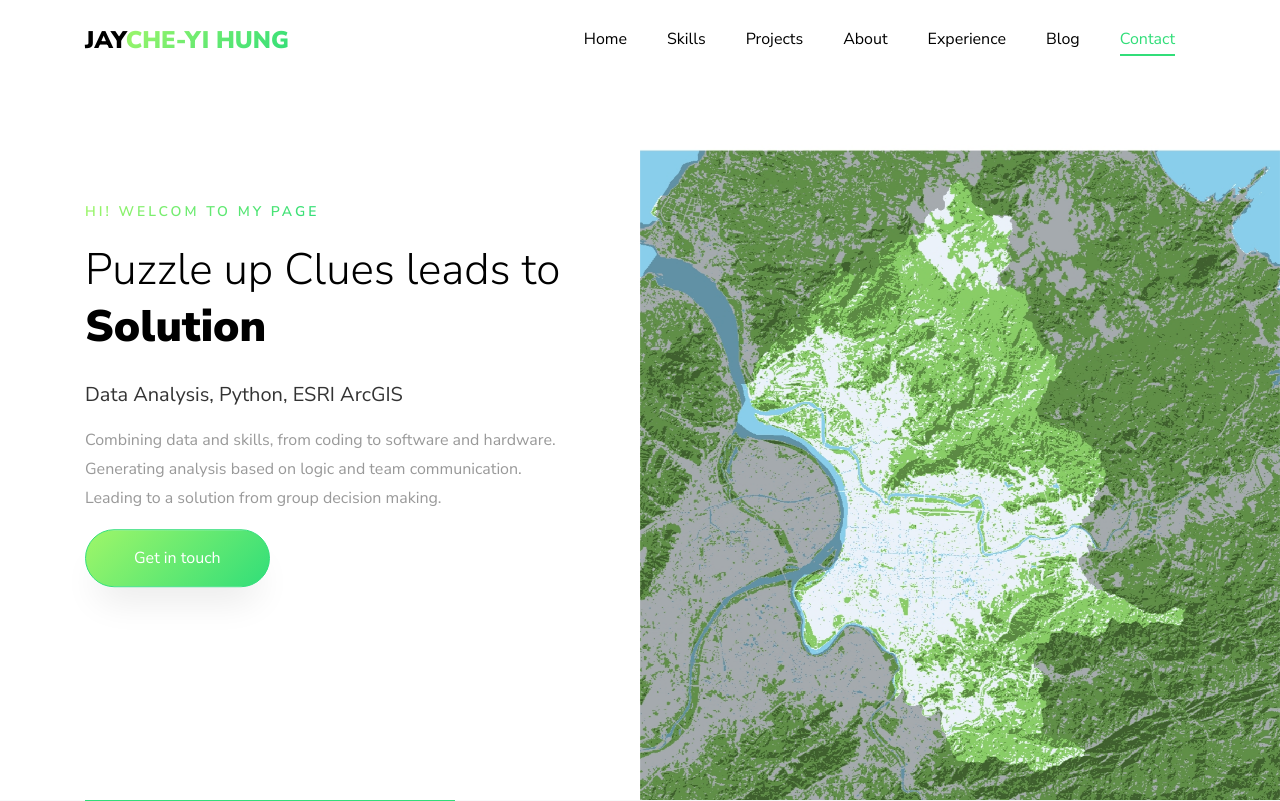
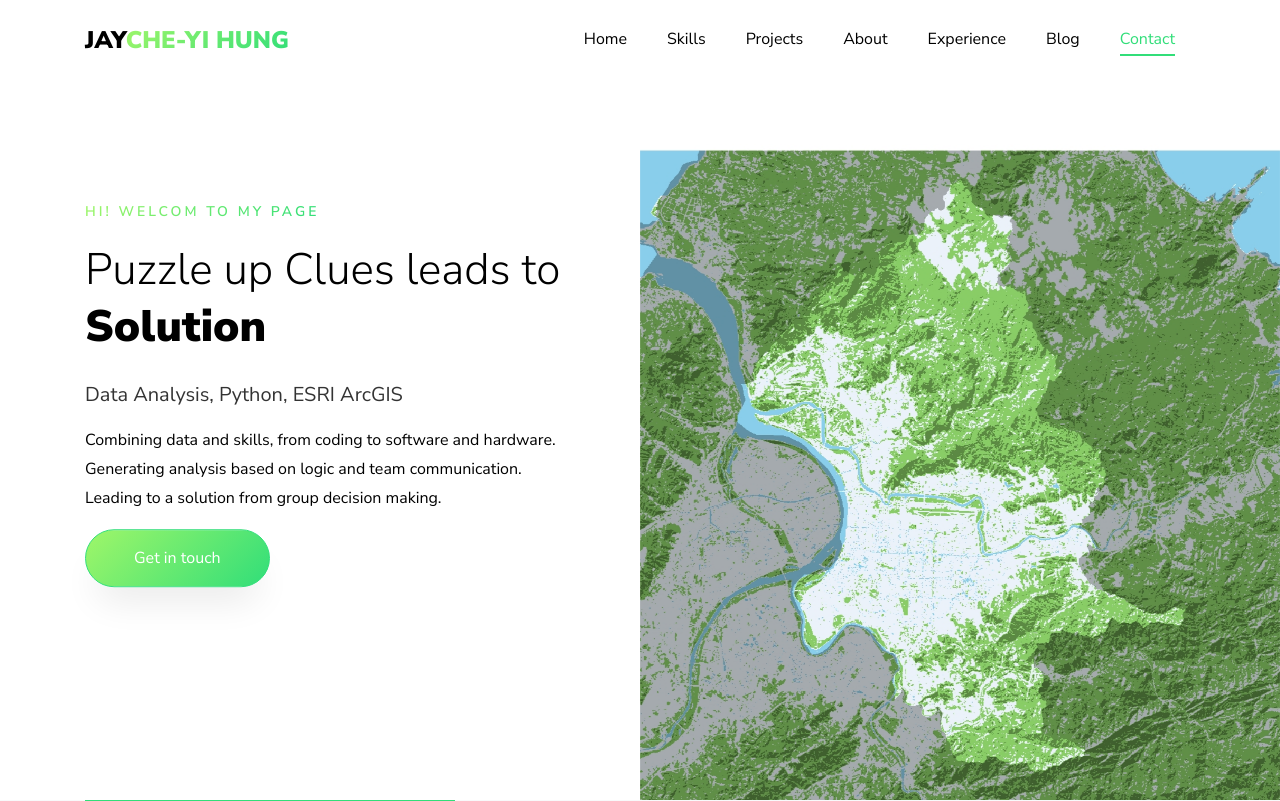
Before and after one commit to soarwing52/portfolio_Jay, a Django app: page / in a window 1280 px wide. Shown: the top 801 px of the page. Run offline with Django 3.2, Linux system fonts and the light colour scheme; data comes from the database, SQL or seed files in the repository; some libraries are stand-ins or nearby versions; some web fonts are replaced.

Commit message:
black wird

```diff
--- a/jay_profolio/pages/templates/pages/test.html
+++ b/jay_profolio/pages/templates/pages/test.html
@@ -57,9 +57,9 @@
 		          		<span class="subheading">Hi! Welcom to my page</span>
 			            <h1 class="mb-4 mt-3">Puzzle up Clues leads to <span>Solution</span></h1>
 			            <p>Data Analysis, Python, ESRI ArcGIS</p>
-                            Combining data and skills, from coding to software and hardware.<br>
+                            <font size="3" color="black"> Combining data and skills, from coding to software and hardware.<br>
                             Generating analysis based on  logic and team communication.<br>
-                            Leading to a solution from group decision making.
+                            Leading to a solution from group decision making.</font>
 
 			            <p><a href="#contact-section" class="btn btn-primary px-5 py-3 mt-3">Get in touch</a></p>
 		            </div>
```
